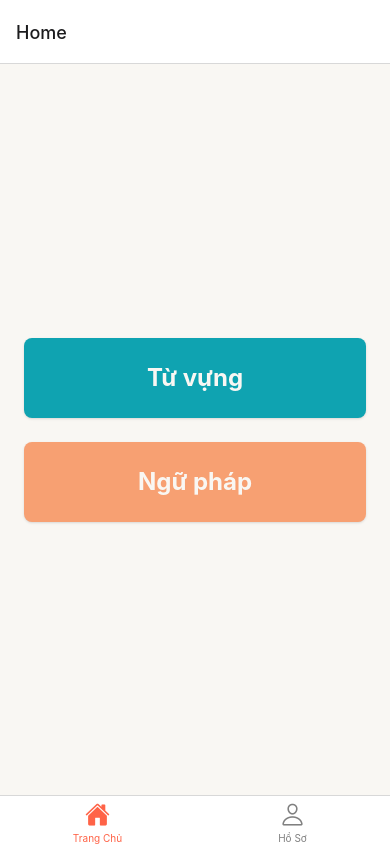
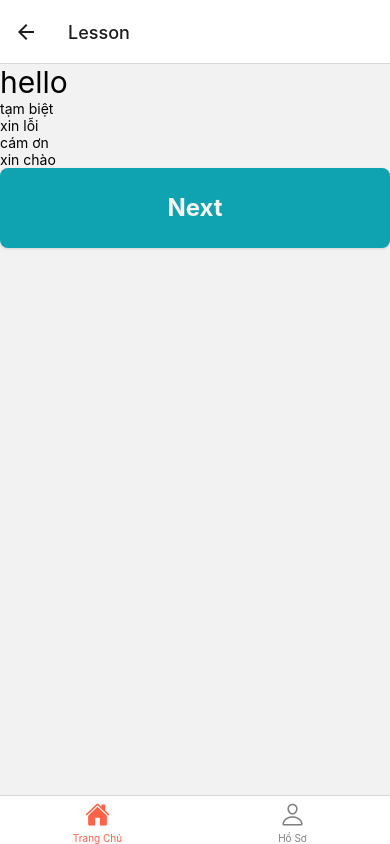
Before and after one commit to NaNguyenn/project-three, a React Native app: screen /Lesson in a window 390 px wide. Built offline with nearby package versions, Linux system fonts and the light colour scheme; no server answers.

Commit message:
Add layout for levels, categories, questions screen

```diff
--- a/src/config/firebaseConfig.js
+++ b/src/config/firebaseConfig.js
@@ -1,7 +1,6 @@
 import { initializeApp } from 'firebase/app';
 import { getAuth } from "firebase/auth";
-// import {...} from "firebase/database";
-// import {...} from "firebase/firestore";
+import { getFirestore } from "firebase/firestore";
 // import {...} from "firebase/functions";
 // import {...} from "firebase/storage";
 
@@ -17,7 +16,8 @@ const firebaseConfig = {
 };
 
 // Initialize Firebase
-const app = initializeApp(firebaseConfig);
+const app = initializeApp(firebaseConfig)
 const auth = getAuth()
+const db = getFirestore(app)
 
-export { auth }
+export { auth, db }
--- /dev/null
+++ b/src/data/lessonData.js
@@ -0,0 +1,26 @@
+export default data = [
+    {
+        eng: "hello",
+        vie: "xin chào",
+        quiz: "Nói khi bạn gặp ai đó, hoặc khi bắt đầu nghe điện thoại",
+        audio: ""
+    },
+    {
+        eng: "goodbye",
+        vie: "tạm biệt",
+        quiz: "Nói khi có người chuẩn bị rời đi, hoặc khi kết thúc cuộc điện thoại",
+        audio: ""
+    },
+    {
+        eng: "thanks",
+        vie: "cám ơn",
+        quiz: "Nói khi ai đó giúp đỡ bạn",
+        audio: ""
+    },
+    {
+        eng: "please",
+        vie: "làm ơn",
+        quiz: "Nói khi muốn nhờ ai đó việc gì",
+        audio: ""
+    }
+]
--- a/src/navigators/HomeStackNavigator.jsx
+++ b/src/navigators/HomeStackNavigator.jsx
@@ -1,6 +1,9 @@
 import React from 'react'
 import HomeScreen from '../screens/home';
 import { createNativeStackNavigator } from '@react-navigation/native-stack';
+import LevelScreen from '../screens/levels';
+import CategoriesScreen from '../screens/categories';
+import LessonScreen from '../screens/lesson';
 
 const HomeStack = createNativeStackNavigator();
 
@@ -8,6 +11,9 @@ const HomeStackNavigator = () => {
     return (
         <HomeStack.Navigator initialRouteName="Home">
             <HomeStack.Screen name="Home" component={HomeScreen} />
+            <HomeStack.Screen name="Level" component={LevelScreen} />
+            <HomeStack.Screen name="Categories" component={CategoriesScreen} />
+            <HomeStack.Screen name="Lesson" component={LessonScreen} />
         </HomeStack.Navigator>
     )
 }
--- /dev/null
+++ b/src/screens/categories/index.jsx
@@ -0,0 +1,47 @@
+import { View, Text, TouchableOpacity, ScrollView } from 'react-native'
+import React, { useLayoutEffect } from 'react'
+import { SafeAreaView } from 'react-native-safe-area-context'
+
+const CategoriesScreen = ({ navigation }) => {
+
+    return (
+        <SafeAreaView className="bg-white h-full">
+            {/* Scrollable categories section */}
+            <ScrollView className="h-full gap-y-6">
+                {/* Categories row (2 categories on 1 row)  */}
+                <View className='flex-row justify-evenly w-full'>
+                    {/* Category item  */}
+                    <TouchableOpacity
+                        className='bg-primaryLight border border-neutral rounded-lg shadow w-2/5 aspect-square flex justify-center items-center'
+                        onPress={() => navigation.navigate('Lesson')}
+                    >
+                        {/* Category title  */}
+                        <Text className="text-primary font-bold text-2xl">
+                            Chào hỏi
+                        </Text>
+                        {/* Category subtitle  */}
+                        <Text className="text-secondary font-semibold text-lg">
+                            15 từ
+                        </Text>
+                    </TouchableOpacity>
+                    {/* Category item  */}
+                    <TouchableOpacity
+                        className='bg-neutral border border-primaryLight rounded-lg shadow w-2/5 aspect-square flex justify-center items-center'
+                        onPress={() => navigation.navigate('Lesson')}
+                    >
+                        {/* Category title  */}
+                        <Text className="text-primary font-bold text-2xl">
+                            Chào hỏi
+                        </Text>
+                        {/* Category subtitle  */}
+                        <Text className="text-secondary font-semibold text-lg">
+                            15 từ
+                        </Text>
+                    </TouchableOpacity>
+                </View>
+            </ScrollView>
+        </SafeAreaView>
+    )
+}
+
+export default CategoriesScreen
--- a/src/screens/home/index.jsx
+++ b/src/screens/home/index.jsx
@@ -1,30 +1,29 @@
 import { View, Text, TouchableOpacity } from 'react-native'
 import React, { useLayoutEffect } from 'react'
-import { useNavigation } from '@react-navigation/native'
 import { SafeAreaView } from 'react-native-safe-area-context'
-import UniversalButton from '../../components/UniversalButton'
 
-const HomeScreen = () => {
-
-    const navigation = useNavigation()
-
-    useLayoutEffect(() => {
-        navigation.setOptions({
-            // Hide the default header
-            // headerShown: false,
-        })
-    }, [])
+const HomeScreen = ({ navigation }) => {
 
     return (
         <SafeAreaView className="flex-col h-full">
             {/* Main section */}
             <View className="bg-neutral flex-1 flex-col gap-y-6 p-6 justify-center">
-                <View>
-                    <UniversalButton color="bg-primary" content="Từ vựng" />
-                </View>
-                <View>
-                    <UniversalButton color="bg-secondary" content="Ngữ pháp" />
-                </View>
+                <TouchableOpacity
+                    className='bg-primary py-6 rounded-lg shadow'
+                    onPress={() => navigation.navigate('Level')}
+                >
+                    <Text className="text-neutral text-center font-bold text-2xl">
+                        Từ vựng
+                    </Text>
+                </TouchableOpacity>
+                <TouchableOpacity
+                    className='bg-secondary py-6 rounded-lg shadow'
+                    onPress={() => navigation.navigate('Level')}
+                >
+                    <Text className="text-neutral text-center font-bold text-2xl">
+                        Ngữ pháp
+                    </Text>
+                </TouchableOpacity>
             </View>
         </SafeAreaView>
     )
--- /dev/null
+++ b/src/screens/lesson/index.jsx
@@ -0,0 +1,100 @@
+import { View, Text, TouchableOpacity } from 'react-native'
+import React, { useLayoutEffect, useState } from 'react'
+import { SafeAreaView } from 'react-native-safe-area-context'
+
+const LessonScreen = ({ navigation }) => {
+
+    const data = [
+        {
+            eng: "hello",
+            vie: "xin chào",
+            quiz: "Nói khi bạn gặp ai đó, hoặc khi bắt đầu nghe điện thoại",
+            audio: ""
+        },
+        {
+            eng: "goodbye",
+            vie: "tạm biệt",
+            quiz: "Nói khi có người chuẩn bị rời đi, hoặc khi kết thúc cuộc điện thoại",
+            audio: ""
+        },
+        {
+            eng: "thanks",
+            vie: "cám ơn",
+            quiz: "Nói khi ai đó giúp đỡ bạn",
+            audio: ""
+        },
+        {
+            eng: "sorry",
+            vie: "xin lỗi",
+            quiz: "Nói khi bạn mắc lỗi",
+            audio: ""
+        },
+        {
+            eng: "please",
+            vie: "làm ơn",
+            quiz: "Nói khi muốn nhờ ai đó việc gì",
+            audio: ""
+        }
+    ]
+
+    const [currentWordIndex, setCurrentWordIndex] = useState(0)
+
+    const generateRandomOptions = () => {
+        // Random index for the correct option
+        const correctIndex = Math.floor(Math.random() * 4)
+        const options = []
+        // Avoid repeating correct answer
+        const usedIndexes = [currentWordIndex]
+
+        for (let i = 0; i < 4; i++) {
+            if (i === correctIndex) {
+                // Correct option
+                options.push(data[currentWordIndex].vie)
+            } else {
+                let randomIndex
+                do {
+                    randomIndex = Math.floor(Math.random() * data.length)
+                } while (usedIndexes.includes(randomIndex))
+                options.push(data[randomIndex].vie)
+                usedIndexes.push(randomIndex)
+            }
+        }
+
+        return options
+    }
+
+    const handleNextQuestion = () => {
+        const nextIndex = Math.floor(Math.random() * data.length)
+        setCurrentWordIndex(nextIndex)
+    }
+
+    const currentWord = data[currentWordIndex]
+
+    return (
+        <SafeAreaView className="h-full">
+            {/* Question */}
+            <Text className='text-3xl'>{currentWord.eng}</Text>
+
+            {/* Options */}
+            <View>
+                {generateRandomOptions().map((option, index) => (
+                    <TouchableOpacity key={index}>
+                        <Text>{option}</Text>
+                    </TouchableOpacity>
+                ))}
+            </View>
+
+            {/* Generate another random question button */}
+            <TouchableOpacity
+                onPress={handleNextQuestion}
+                className='bg-primary py-6 rounded-lg shadow'
+            >
+                <Text className="text-neutral text-center font-bold text-2xl">
+                    Next
+                </Text>
+            </TouchableOpacity>
+        </SafeAreaView>
+    )
+}
+
+export default LessonScreen
--- /dev/null
+++ b/src/screens/levels/index.jsx
@@ -0,0 +1,43 @@
+import { View, Text, TouchableOpacity } from 'react-native'
+import React, { useLayoutEffect } from 'react'
+import { SafeAreaView } from 'react-native-safe-area-context'
+
+const LevelScreen = ({ navigation }) => {
+
+    return (
+        <SafeAreaView className="flex-col h-full">
+            {/* Main section */}
+            <View className="bg-neutral flex-1 flex-col gap-y-6 p-6 justify-center">
+                <TouchableOpacity
+                    className='bg-teal-500 py-6 rounded-lg shadow'
+                    onPress={() => navigation.navigate('Categories')}
+                >
+                    <Text
+                        className="text-neutral text-center font-bold text-2xl"
+                        onPress={() => navigation.navigate('Categories')}
+                    >
+                        Cơ bản
+                    </Text>
+                </TouchableOpacity>
+                <TouchableOpacity className='bg-sky-500 py-6 rounded-lg shadow'>
+                    <Text
+                        className="text-neutral text-center font-bold text-2xl"
+                        onPress={() => navigation.navigate('Categories')}
+                    >
+                        Trung bình
+                    </Text>
+                </TouchableOpacity>
+                <TouchableOpacity
+                    className='bg-violet-500 py-6 rounded-lg shadow'
+                    onPress={() => navigation.navigate('Categories')}
+                >
+                    <Text className="text-neutral text-center font-bold text-2xl">
+                        Nâng cao
+                    </Text>
+                </TouchableOpacity>
+            </View>
+        </SafeAreaView>
+    )
+}
+
+export default LevelScreen
```
